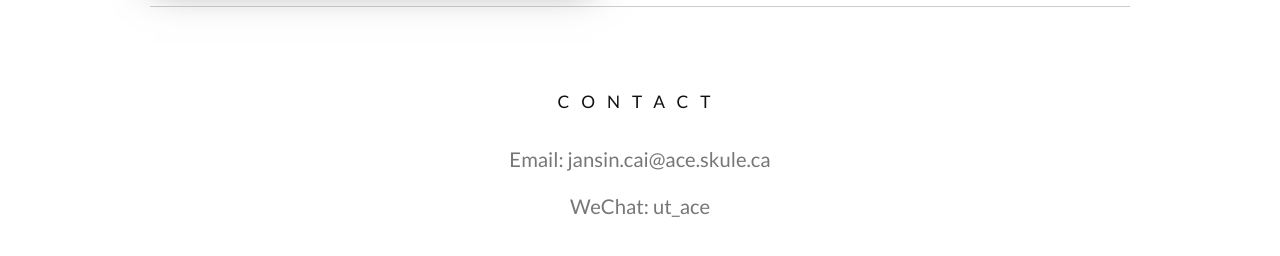
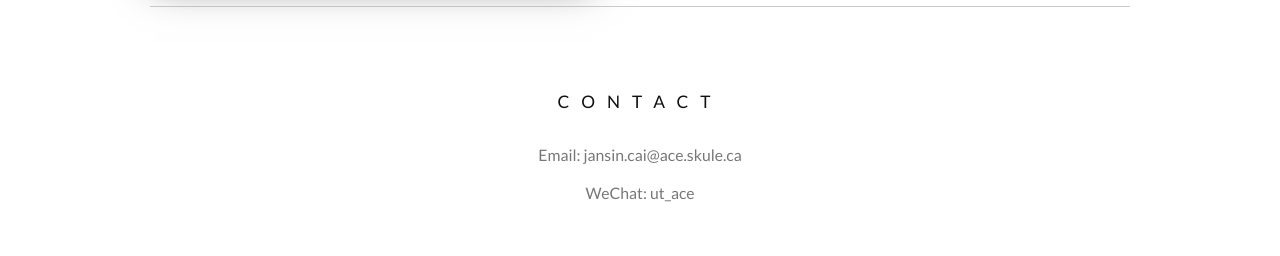
Before and after one commit to utace2017/utace2017.github.io, a plain HTML site: page index.html in a window 1280 px wide. Shown: the part 2100-2356 px from the top of the page. Drawn offline with nearby package versions, Linux system fonts and the light colour scheme; a script that the page names is missing.

Commit message:
changed font size for contact

```diff
--- a/style.css
+++ b/style.css
@@ -18,13 +18,12 @@ p{
   font-size: calc(0.3em + 0.8vw);
   text-align: justify;
   text-justify: inter-character;
-  margin-left: 0.00005px;
 
 }
 
 
 #pcontact{
-    font-size: calc(0.5em + 1vw);
+    font-size: calc(0.2em + 1vw);
 
 }
 /*
```
